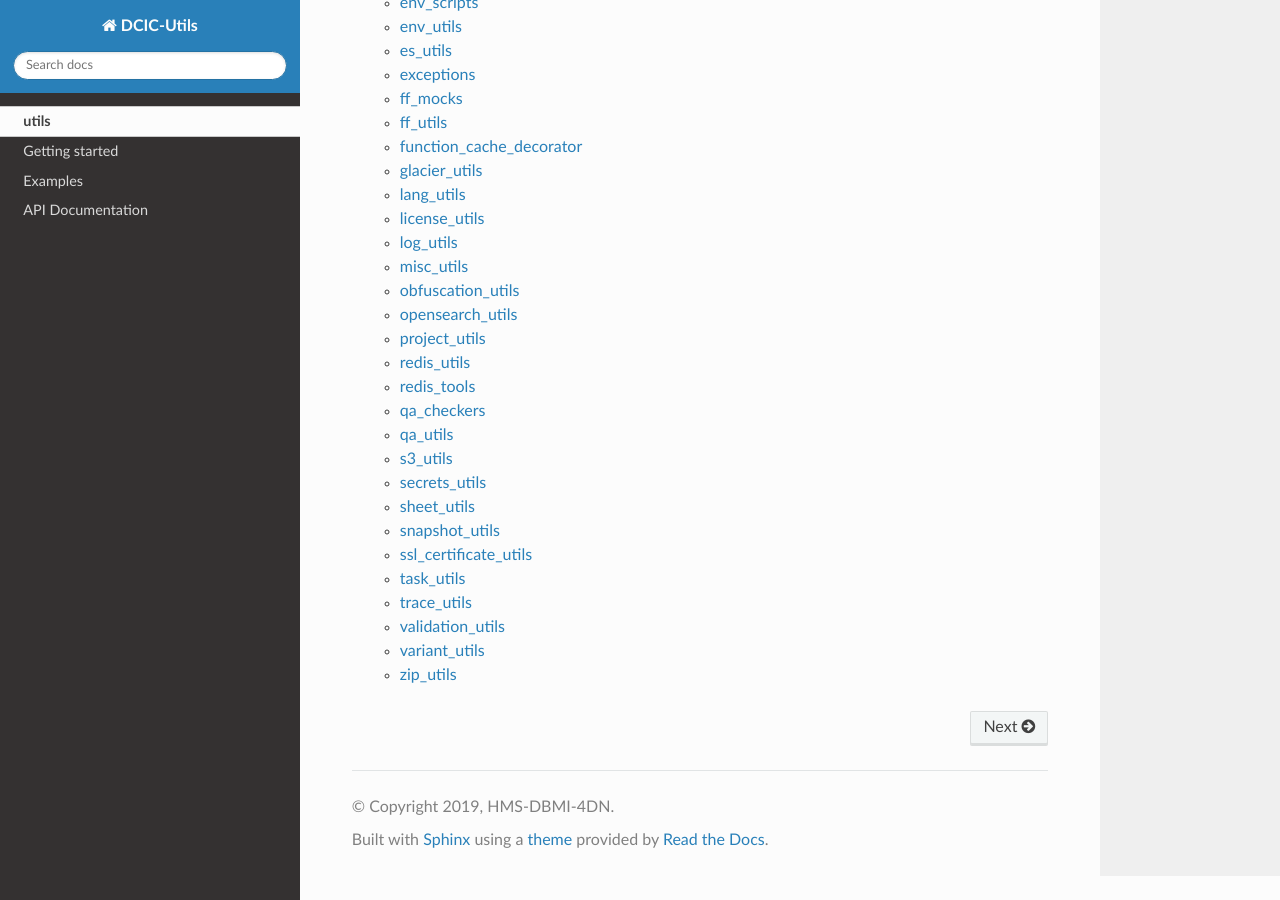
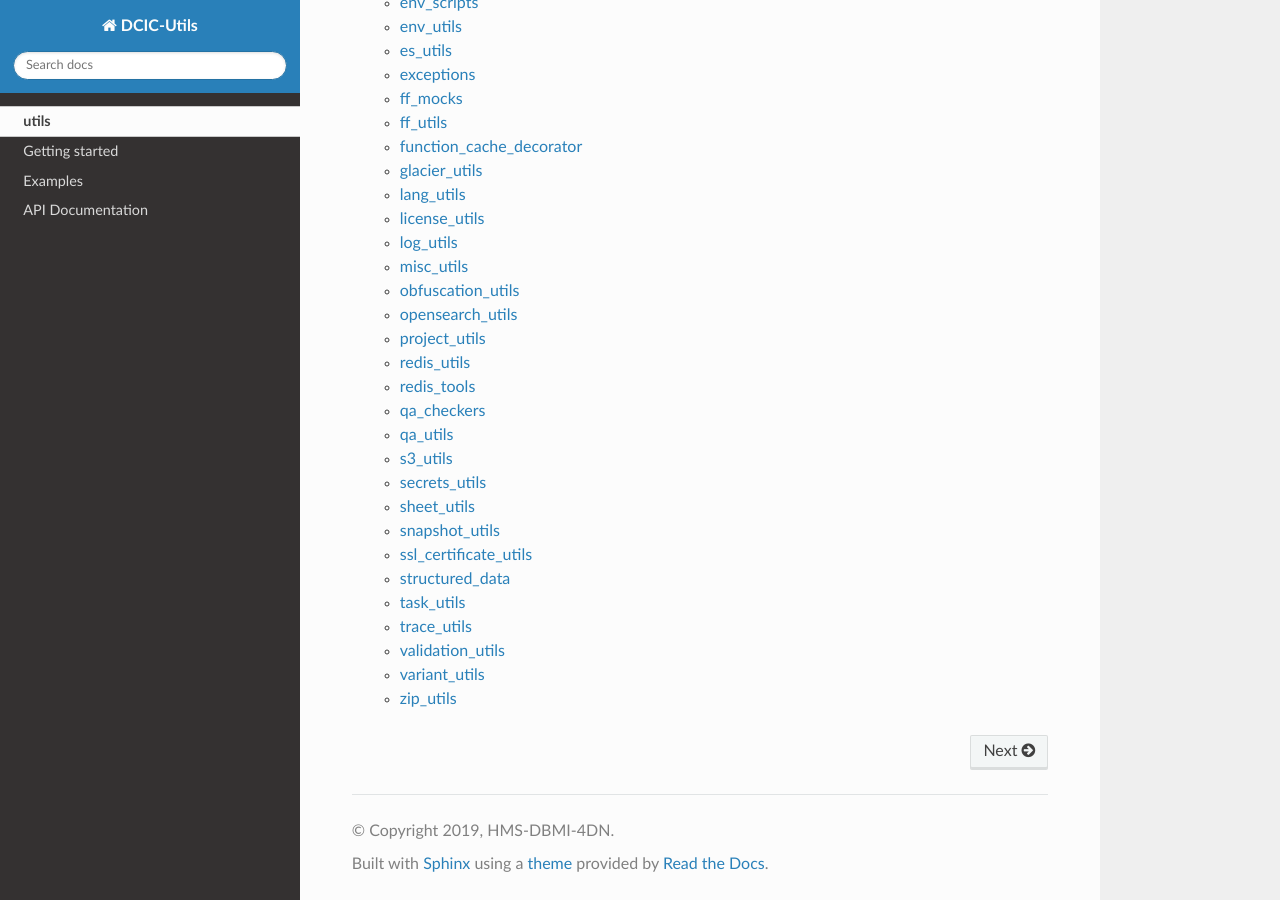
Before and after one commit to 4dn-dcic/utils, a Sphinx documentation site: the page built from docs/source/index.rst, in a window 1280 px wide and 900 px high, scrolled down 1186 px. Built offline with Sphinx 7.4.7 and the Read the Docs theme 2.0.0, drawn with Linux system fonts in a browser that asks for light colours.

Commit message:
updated dcicutils.rst

```diff
--- a/docs/source/dcicutils.rst
+++ b/docs/source/dcicutils.rst
@@ -316,6 +316,13 @@ ssl_certificate_utils
    :members:
 
 
+structured_data
+^^^^^^^^^^
+
+.. automodule:: dcicutils.structured_data
+   :members:
+
+
 task_utils
 ^^^^^^^^^^
 
```
